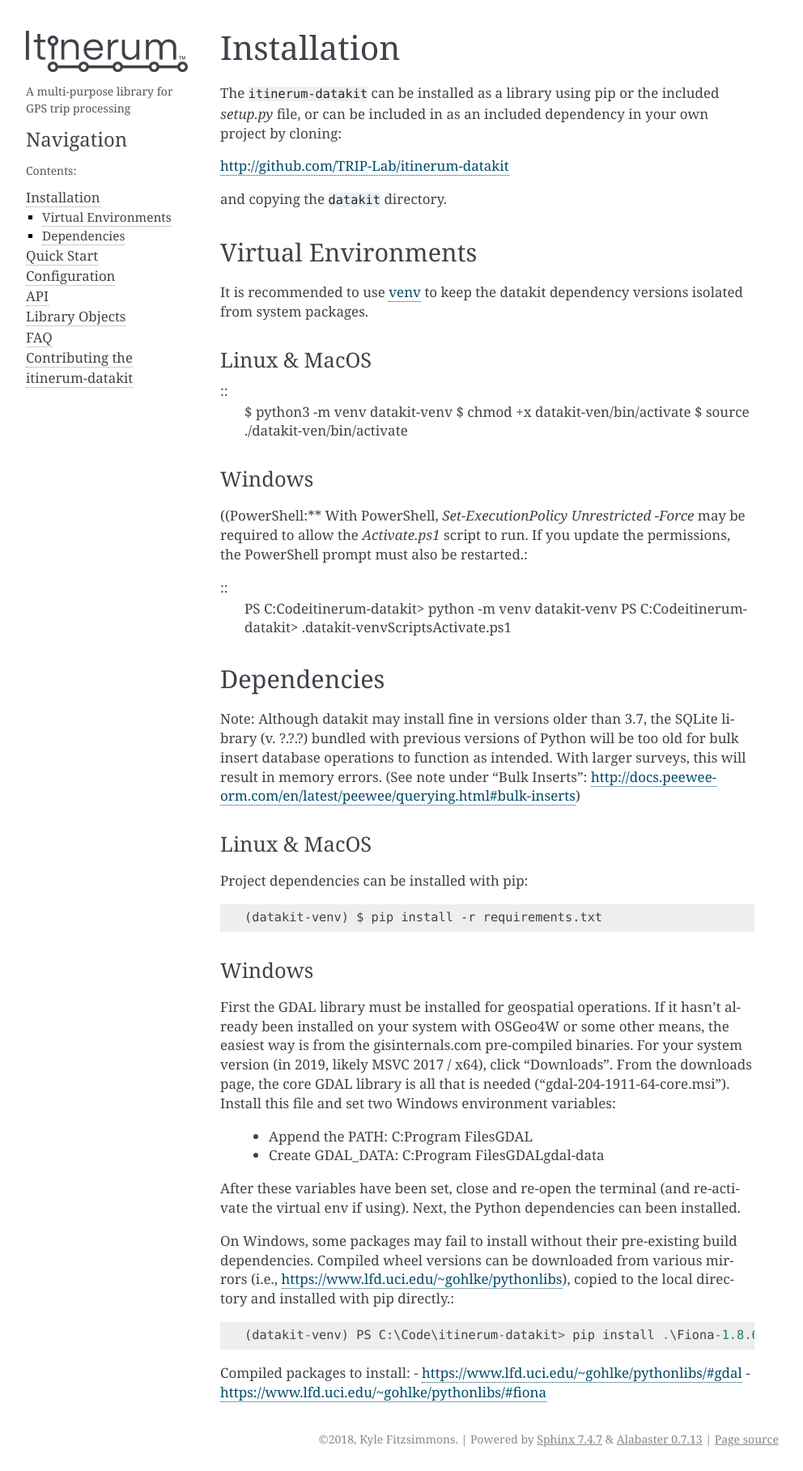
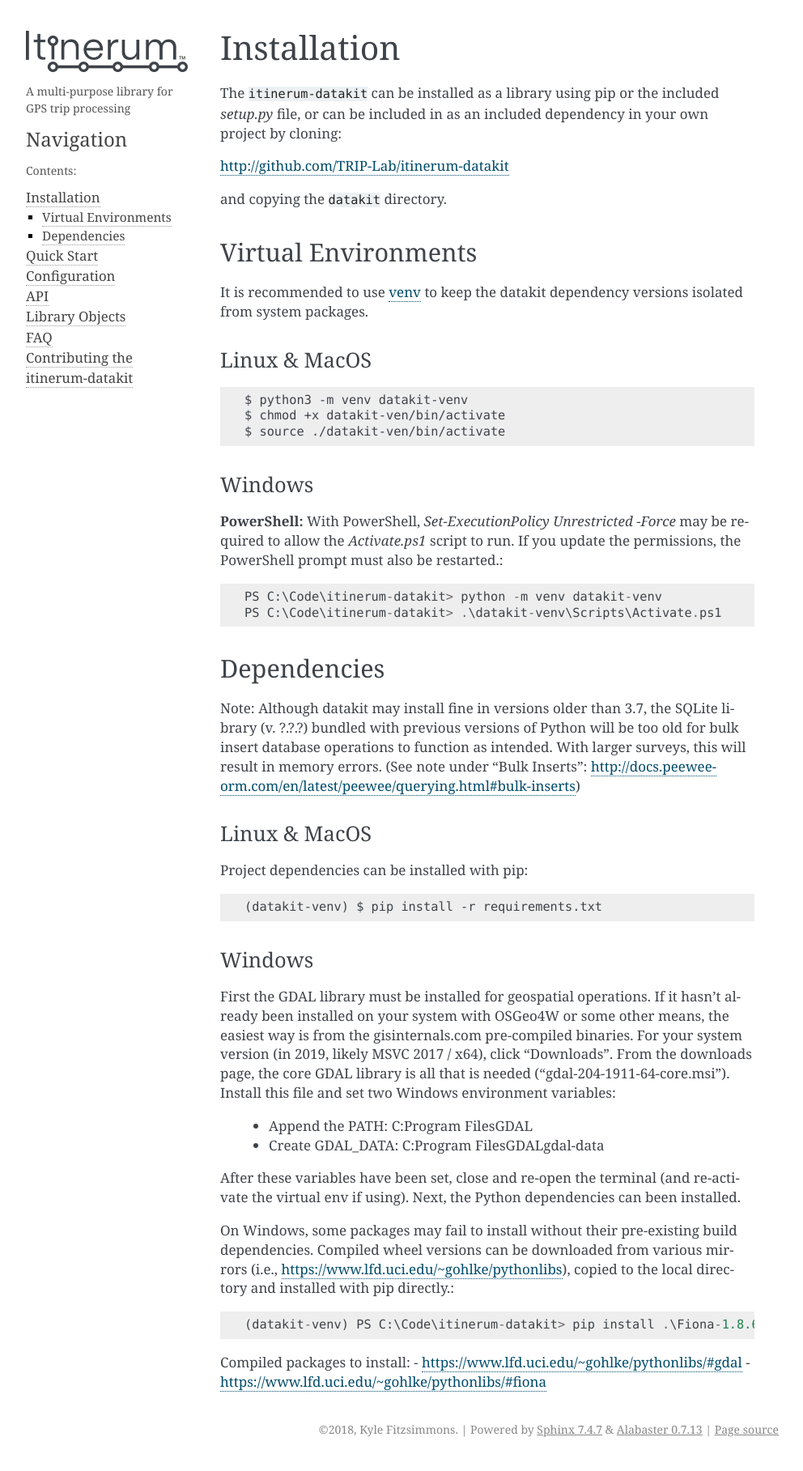
Before and after one commit to TRIP-Lab/itinerum-tripkit, a Sphinx documentation site: the page built from docs/usage/installation.rst, in a window 1280 px wide. Shown: the whole page at 81% size, without its empty margins (148-1140 px from the left). Built offline with Sphinx 7.4.7, drawn with Linux system fonts in a browser that asks for light colours.

```diff
--- a/docs/usage/installation.rst
+++ b/docs/usage/installation.rst
@@ -17,8 +17,8 @@ It is recommended to use venv_ to keep the datakit dependency versions isolated
 
 Linux & MacOS
 +++++++++++++
+::
 
-::
     $ python3 -m venv datakit-venv
     $ chmod +x datakit-ven/bin/activate
     $ source ./datakit-ven/bin/activate
@@ -26,11 +26,11 @@ Linux & MacOS
 Windows
 +++++++
 
-((PowerShell:**
+**PowerShell:**
 With PowerShell, `Set-ExecutionPolicy Unrestricted -Force` may be required to allow the `Activate.ps1`
 script to run. If you update the permissions, the PowerShell prompt must also be restarted.:
+::
 
-::
     PS C:\Code\itinerum-datakit> python -m venv datakit-venv
     PS C:\Code\itinerum-datakit> .\datakit-venv\Scripts\Activate.ps1
 
```
